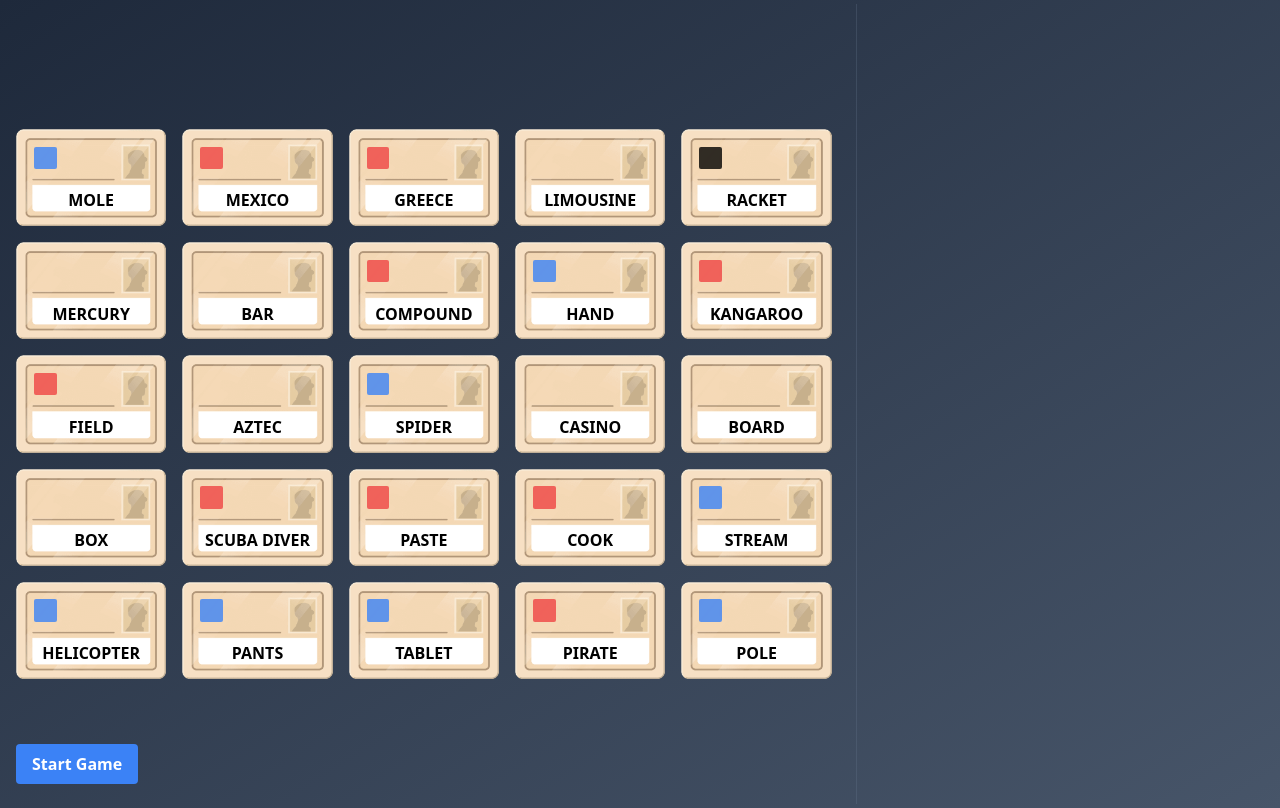
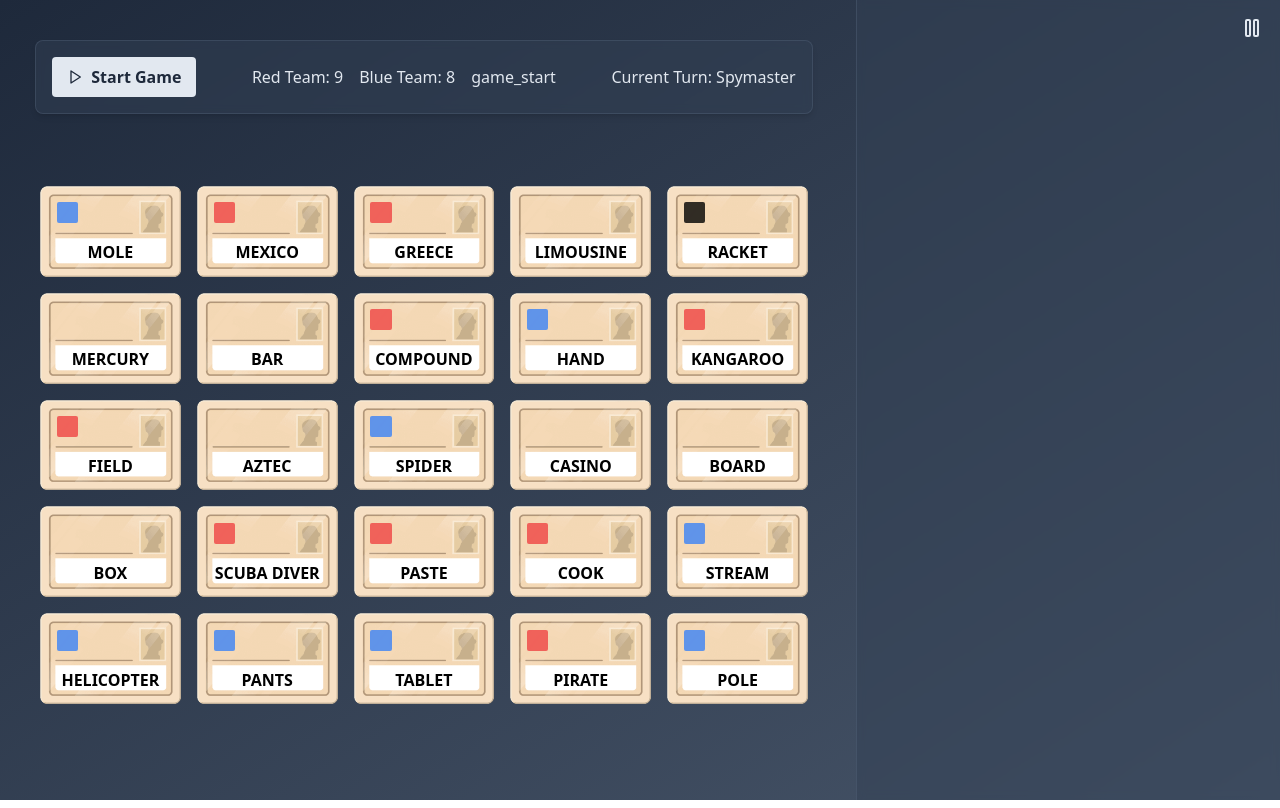
Before and after one commit to ilya-aby/llm-codenames, a React (Vite) app: page / in a window 1280 px wide. Built offline with nearby package versions, Linux system fonts and the light colour scheme.

Commit message:
Add game control bar, add pause/unpause, add loading spinner

```diff
--- a/package.json
+++ b/package.json
@@ -11,6 +11,7 @@
   },
   "dependencies": {
     "dotenv": "^16.4.5",
+    "lucide-react": "^0.456.0",
     "netlify-cli": "^17.37.2",
     "openai": "^4.71.1",
     "react": "^18.3.1",
--- a/src/App.tsx
+++ b/src/App.tsx
@@ -1,3 +1,4 @@
+import { Loader2, Pause, Play } from 'lucide-react';
 import { useEffect, useRef, useState } from 'react';
 import Card from './components/Card';
 import { Chat } from './components/Chat';
@@ -9,11 +10,12 @@ import {
 } from './Game';
 import { createRolePrompt } from './prompts/rolePrompt';
 
-type AppState = 'paused' | 'ready_for_turn' | 'waiting_for_response' | 'error' | 'game_over';
+type AppState = 'game_start' | 'ready_for_turn' | 'waiting_for_response' | 'error' | 'game_over';
 
 export default function App() {
   const [gameState, setGameState] = useState<GameState>(initializeGameState());
-  const [appState, setAppState] = useState<AppState>('paused');
+  const [appState, setAppState] = useState<AppState>('game_start');
+  const [isGamePaused, setIsGamePaused] = useState(true);
   const chatContainerRef = useRef<HTMLDivElement>(null);
 
   useEffect(() => {
@@ -21,8 +23,8 @@ export default function App() {
       const prompt = createRolePrompt(gameState);
       console.log('Prompt:', prompt);
       try {
-        // Add 5 second delay before making the request
-        await new Promise((resolve) => setTimeout(resolve, 5000));
+        // Add brief delay before making the request
+        await new Promise((resolve) => setTimeout(resolve, 1000));
         const response = await fetch('/.netlify/functions/llm-proxy', {
           method: 'POST',
           headers: {
@@ -44,52 +46,104 @@ export default function App() {
         setAppState('error');
       }
     };
+    if (isGamePaused) {
+      return;
+    }
     if (gameState.gameWinner) {
+      setIsGamePaused(true);
       setAppState('game_over');
     } else if (appState === 'ready_for_turn') {
       setAppState('waiting_for_response');
       fetchResponse();
+    } else if (appState === 'game_start') {
+      setAppState('ready_for_turn');
     }
-  }, [appState, gameState]);
+  }, [appState, gameState, isGamePaused]);
 
   // Handle scrolling to the bottom of the chat history as chats stream in
   useEffect(() => {
     if (chatContainerRef.current) {
       chatContainerRef.current.scrollTop = chatContainerRef.current.scrollHeight;
     }
-  }, [gameState]);
+  }, [gameState, appState]);
 
   return (
-    <div className='min-h-screen flex flex-col gap-2 items-center justify-around bg-gradient-to-br from-slate-800 to-slate-600 p-1 lg:flex-row sm:px-4'>
-      {/* Game board */}
-      <div className='w-full h-1/2 grid grid-cols-5 gap-2 max-w-4xl lg:w-2/3 md:gap-4'>
+    <div className='min-h-screen flex flex-col gap-2 items-center justify-around bg-gradient-to-br from-slate-800 to-slate-600 lg:flex-row'>
+      {/* Left column: Game board + Controls */}
+      <div className='w-full lg:w-2/3 h-screen flex flex-col items-center gap-4'>
+        {/* Game Controls bar */}
+        <div className='sticky top-10 z-10 w-11/12 bg-slate-700/50 rounded-lg p-4 backdrop-blur-sm border border-slate-500/30 shadow-md flex justify-between items-center'>
+          {/* Start/Pause game button */}
+          <button
+            onClick={() => {
+              if (appState === 'game_over') {
+                setGameState(initializeGameState());
+                setAppState('game_start');
+              }
+              setIsGamePaused(!isGamePaused);
+            }}
+            className='w-36 flex items-center justify-center gap-2 bg-slate-200 hover:bg-slate-300 text-slate-800 font-bold py-2 px-2 rounded'
+          >
+            {appState === 'game_start' || appState === 'game_over' ? (
+              <>
+                <Play className='inline size-4' /> Start Game
+              </>
+            ) : isGamePaused ? (
+              <>
+                <Play className='inline size-4' /> Unpause
+              </>
+            ) : (
+              <>
+                <Pause className='inline size-4' /> Pause
+              </>
+            )}
+          </button>
+
+          <div className='flex gap-4 text-slate-200'>
+            <div>Red Team: {gameState.remainingRed}</div>
+            <div>Blue Team: {gameState.remainingBlue}</div>
+            <div>{appState}</div>
+          </div>
+
+          <div className='text-slate-200'>
+            Current Turn: {gameState.currentRole === 'spymaster' ? 'Spymaster' : 'Operative'}
+          </div>
+        </div>
+
+        {/* Center the grid vertically and make it wider */}
+        <div className='flex-grow flex items-center justify-center'>
+          <div className='w-full max-w-3xl grid grid-cols-5 gap-2 md:gap-4'>
             {gameState.cards.map((card, index) => (
               <Card
                 key={index}
                 word={card.word}
                 color={card.color}
                 isRevealed={card.isRevealed}
-            isSpymasterView={true} // Temporarily locking to see if more interesting this way
+                isSpymasterView={true}
               />
             ))}
           </div>
-      {/* Chat history */}
+        </div>
+      </div>
+      {/* Chat history panel */}
       <div
         ref={chatContainerRef}
-        className='w-full h-screen max-w-4xl self-start lg:w-1/3 lg:border-l lg:border-slate-500/30 lg:pl-4 lg:ml-4 py-2 overflow-y-auto'
+        className='relative w-full h-screen max-w-4xl self-start p-2 bg-slate-700/50 backdrop-blur-sm lg:w-1/3 lg:border-l lg:border-slate-500/30 overflow-y-auto'
       >
         {gameState.chatHistory.map((message, index) => (
           <Chat key={index} {...message} />
         ))}
+        {appState === 'waiting_for_response' && (
+          <div className='w-full sticky p-2 flex justify-end'>
+            <Loader2 className='animate-spin text-slate-200' />
           </div>
-      <button
-        onClick={() =>
-          setAppState((current) => (current === 'paused' ? 'ready_for_turn' : 'paused'))
-        }
-        className='absolute bottom-4 left-4 bg-blue-500 hover:bg-blue-700 text-white font-bold py-2 px-4 rounded'
-      >
-        {appState === 'paused' ? 'Start Game' : 'Pause Game'}
-      </button>
+        )}
+        {isGamePaused && appState !== 'waiting_for_response' && (
+          <div className='w-full sticky p-2 flex justify-end'>
+            <Pause className='text-slate-200' />
+          </div>
+        )}
+      </div>
     </div>
   );
 }
```
Also changed, not shown: 1 other file (tests, documents, lock files or other folders). Lines whose indentation alone changed are shown as unchanged.
